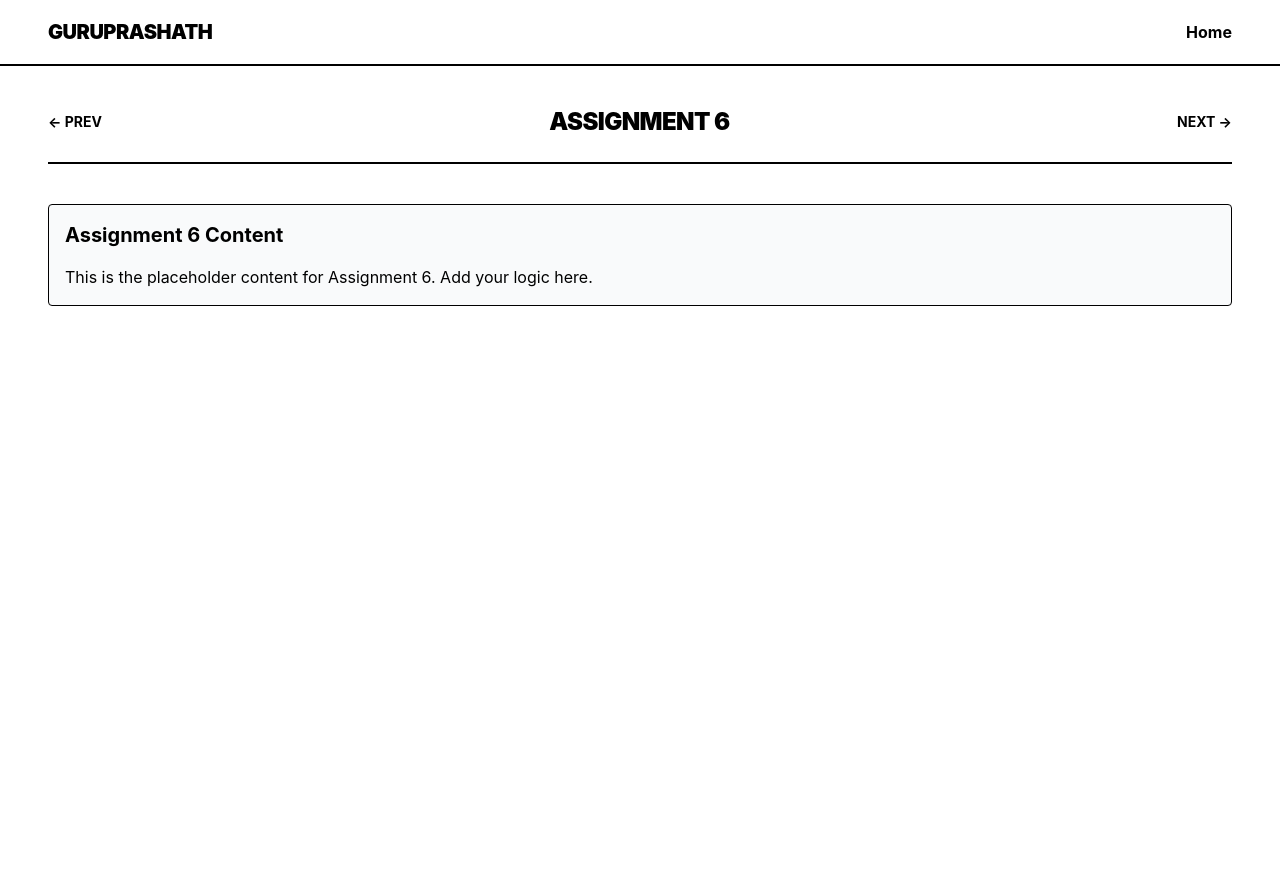
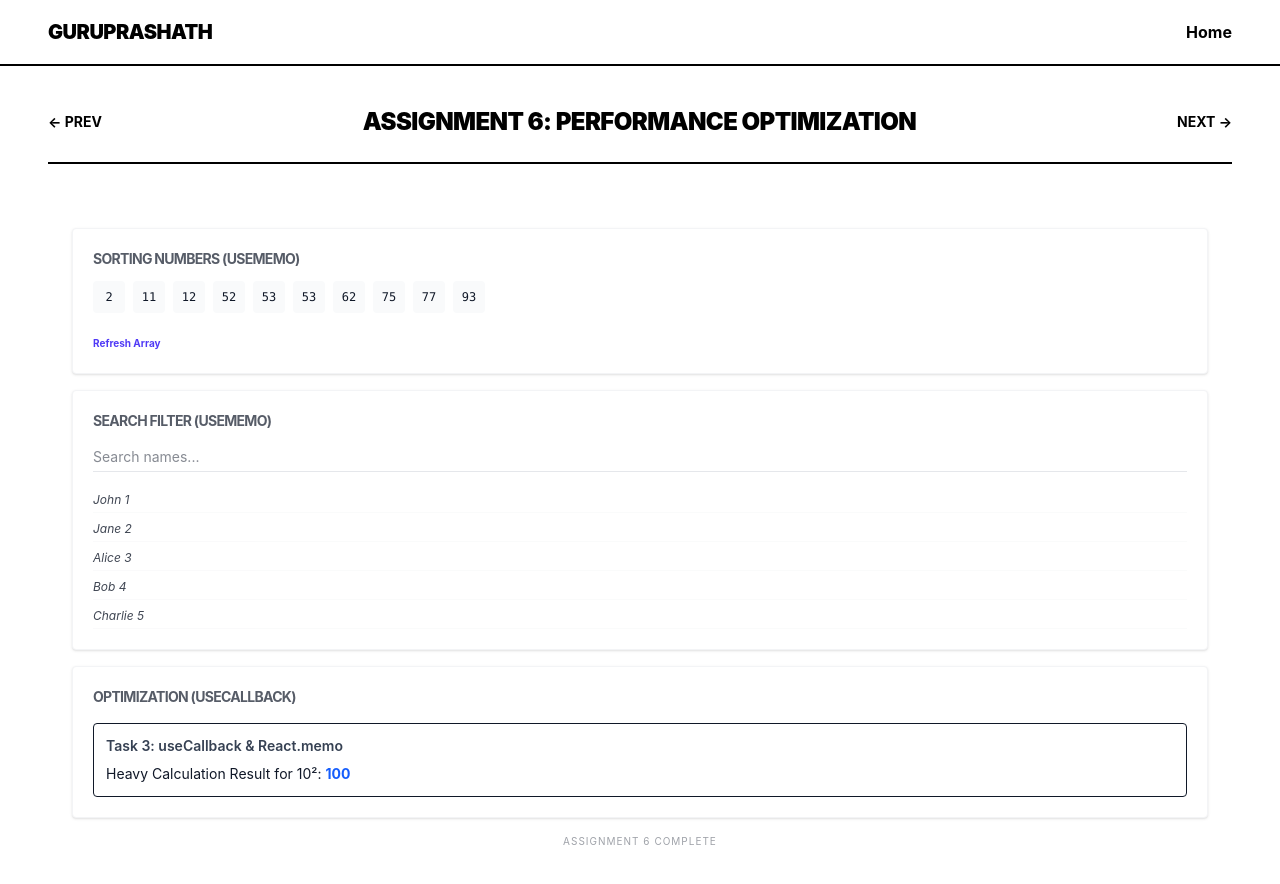
Before and after one commit to Guruprashath252006/Backend_learnings_assignments, a React (Vite) app: page /assignment/6 in a window 1280 px wide. Shown: the top 884 px of the page. Built offline with nearby package versions, Linux system fonts and the light colour scheme.

Commit message:
Update Assignment6: white background, remove theme toggle and emojis, clean UI

```diff
--- a/src/assignments/Assignment6.jsx
+++ b/src/assignments/Assignment6.jsx
@@ -1,12 +1,94 @@
-import React from 'react';
+import React, { useState, useMemo, useCallback, memo } from 'react';
 import AssignmentLayout from '../components/AssignmentLayout';
 
+// Child component memoized to avoid unnecessary re-renders
+const CalculationChild = memo(({ calculateSquare }) => {
+  const result = calculateSquare(10);
+  return (
+    <div className="mt-4 p-3 border rounded bg-white text-sm">
+      <h4 className="font-semibold mb-2 text-gray-700">Task 3: useCallback & React.memo</h4>
+      <p>Heavy Calculation Result for 10²: <span className="font-bold text-blue-600">{result}</span></p>
+    </div>
+  );
+});
+
 const Assignment6 = () => {
+  // State for random numbers and search query
+  const [numbers, setNumbers] = useState(() =>
+    Array.from({ length: 10 }, () => Math.floor(Math.random() * 100))
+  );
+  const [search, setSearch] = useState('');
+
+  // Generate a static list of 5,000 names once
+  const names = useMemo(() => {
+    const base = ["John", "Jane", "Alice", "Bob", "Charlie", "David", "Eve"];
+    return Array.from({ length: 5000 }, (_, i) => `${base[i % base.length]} ${i + 1}`);
+  }, []);
+
+  // Memoized sorted numbers – recompute only when numbers change
+  const sortedNumbers = useMemo(() => {
+    return [...numbers].sort((a, b) => a - b);
+  }, [numbers]);
+
+  // Memoized filtered names – recompute only when search changes
+  const filteredNames = useMemo(() => {
+    return names
+      .filter(name => name.toLowerCase().includes(search.toLowerCase()))
+      .slice(0, 5); // limit output for minimal UI
+  }, [search, names]);
+
+  // Heavy calculation wrapped in useCallback to keep reference stable
+  const calculateSquare = useCallback((num) => {
+    let result = 1;
+    for (let i = 0; i < 1000000; i++) {
+      result = num * num;
+    }
+    return result;
+  }, []);
+
   return (
-    <AssignmentLayout title="Assignment 6" id={6}>
-      <div className="p-4 border rounded bg-gray-50">
-        <h2 className="text-xl font-bold mb-4">Assignment 6 Content</h2>
-        <p>This is the placeholder content for Assignment 6. Add your logic here.</p>
+    <AssignmentLayout title="Assignment 6: Performance Optimization" id={6}>
+      <div className="p-6 bg-white text-gray-900 rounded-lg">
+        {/* Sorting Numbers */}
+        <section className="p-5 bg-white rounded border border-gray-100 shadow-sm">
+          <h3 className="text-sm font-bold mb-3 uppercase tracking-tighter opacity-70">Sorting Numbers (useMemo)</h3>
+          <div className="flex flex-wrap gap-2 mb-4">
+            {sortedNumbers.map((num, i) => (
+              <span key={i} className="w-8 h-8 flex items-center justify-center bg-gray-50 rounded text-xs font-mono">{num}</span>
+            ))}
+          </div>
+          <button
+            onClick={() => setNumbers(Array.from({ length: 10 }, () => Math.floor(Math.random() * 100)))}
+            className="text-[10px] font-bold text-indigo-600 hover:underline"
+          >
+            Refresh Array
+          </button>
+        </section>
+
+        {/* Search Filter */}
+        <section className="p-5 bg-white rounded border border-gray-100 shadow-sm mt-4">
+          <h3 className="text-sm font-bold mb-3 uppercase tracking-tighter opacity-70">Search Filter (useMemo)</h3>
+          <input
+            type="text"
+            placeholder="Search names..."
+            value={search}
+            onChange={(e) => setSearch(e.target.value)}
+            className="w-full bg-transparent border-b border-gray-200 py-1 mb-4 text-sm outline-none focus:border-indigo-500"
+          />
+          <div className="grid grid-cols-1 gap-1">
+            {filteredNames.map((name, i) => (
+              <div key={i} className="text-xs py-1 border-b border-gray-50 italic opacity-80">{name}</div>
+            ))}
+          </div>
+        </section>
+
+        {/* useCallback Optimization */}
+        <section className="p-5 bg-white rounded border border-gray-100 shadow-sm mt-4">
+          <h3 className="text-sm font-bold mb-3 uppercase tracking-tighter opacity-70">Optimization (useCallback)</h3>
+          <CalculationChild calculateSquare={calculateSquare} />
+        </section>
+
+        <p className="text-center text-[10px] opacity-40 uppercase tracking-widest pt-4">Assignment 6 Complete</p>
       </div>
     </AssignmentLayout>
   );
```
